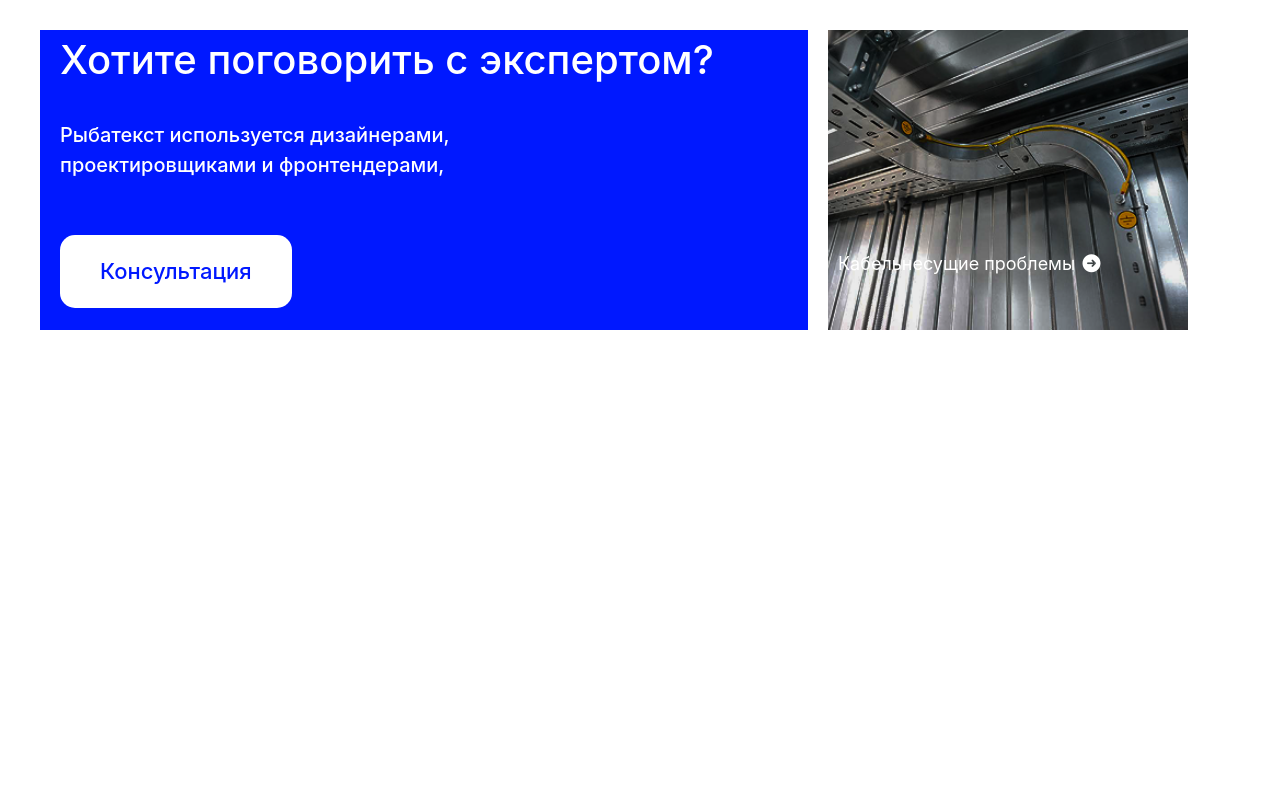
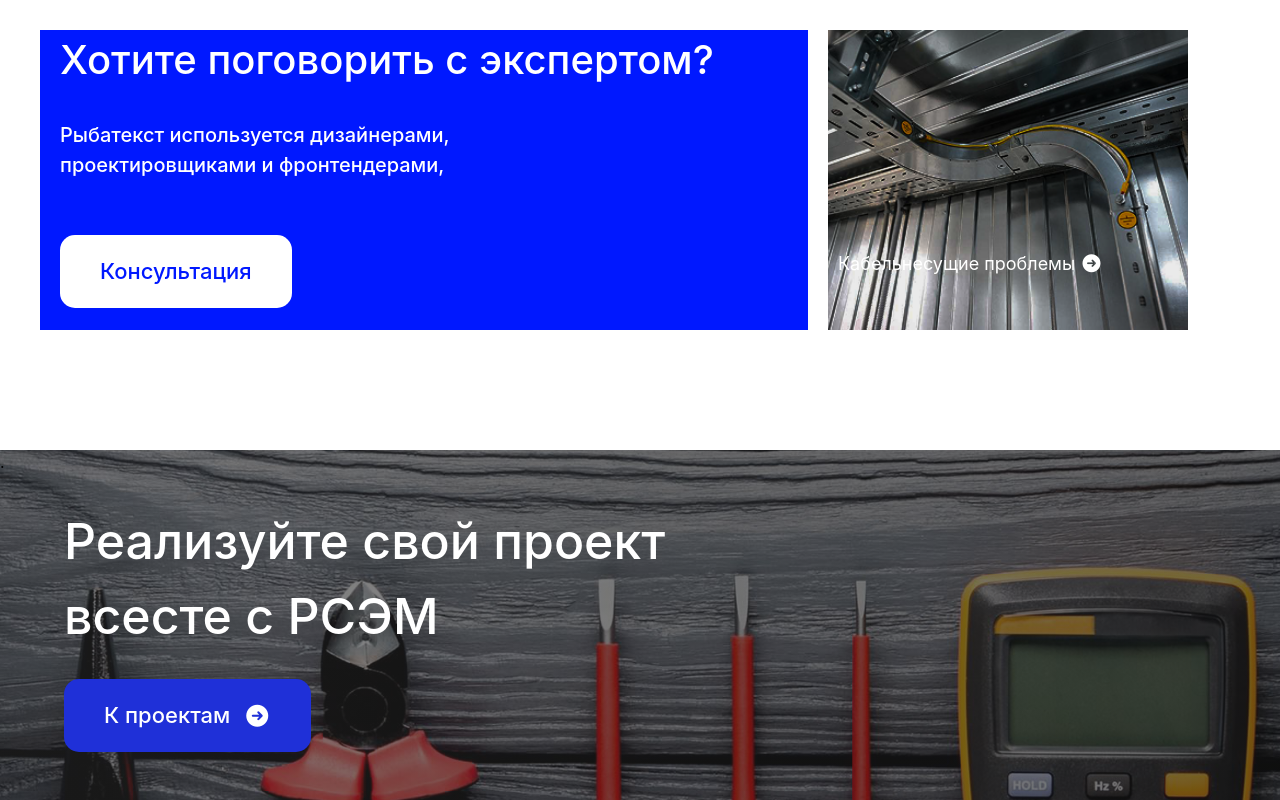
Before and after one commit to usmonnh-hub/RSEM, a website: page index.html in a window 1280 px wide. Shown: the part 2684-3484 px from the top of the page. Before the commit the page ends 3034 px from the top, so only its background shows below. Drawn offline with nearby package versions, Linux system fonts and the light colour scheme; files that its build step writes are made by us from their sources.

Commit message:
section4

```diff
--- a/index.html
+++ b/index.html
@@ -102,5 +102,12 @@
         <p class="text-[#fff] mt-[170px] ml-[10px] text-[18px] font-[18px] lg:mt-[220px]">Кабельнесущие проблемы <i class="fa-solid fa-circle-arrow-right" style="font-size: 20x;"></i></p>
       </div>
     </div>
+    <div class="h-[250px] lg:h-[350px] mt-[100px] " style="background: linear-gradient(to right, #2d2d2d8d, #1f1f1f99, #18181899), url(src/imges/image\ 76.png); background-repeat: no-repeat; background-size: cover; background-position: ;">
+      <p>.</p>
+      <div class="w-[90%] lg:max-w-[1200px] lg:m-auto">
+     <h1 class="text-[#fff] text-[30px] ml-[20px]  font-[550] lg:ml-0 lg:mt-[30px] lg:text-[50px]">Реализуйте свой проект <br> всесте с РСЭМ</h1>
+     <button class="text-[#fff] lg:py-[20px] lg:px-[40px] lg:text-[22px]  mt-[25px] lg:ml-0 text-[18px] bg-[#1F30D8] ml-[20px] font-[500] py-[13px] px-[24px] flex gap-[13px] items-center rounded-[15px]">К проектам <i class="fa-solid fa-circle-arrow-right" style="font-size: 20x;"></i></button>
+     </div>
+    </div>
   </body>
 </html>
```
Also changed, not shown: src/imges/image 76.png (added).
